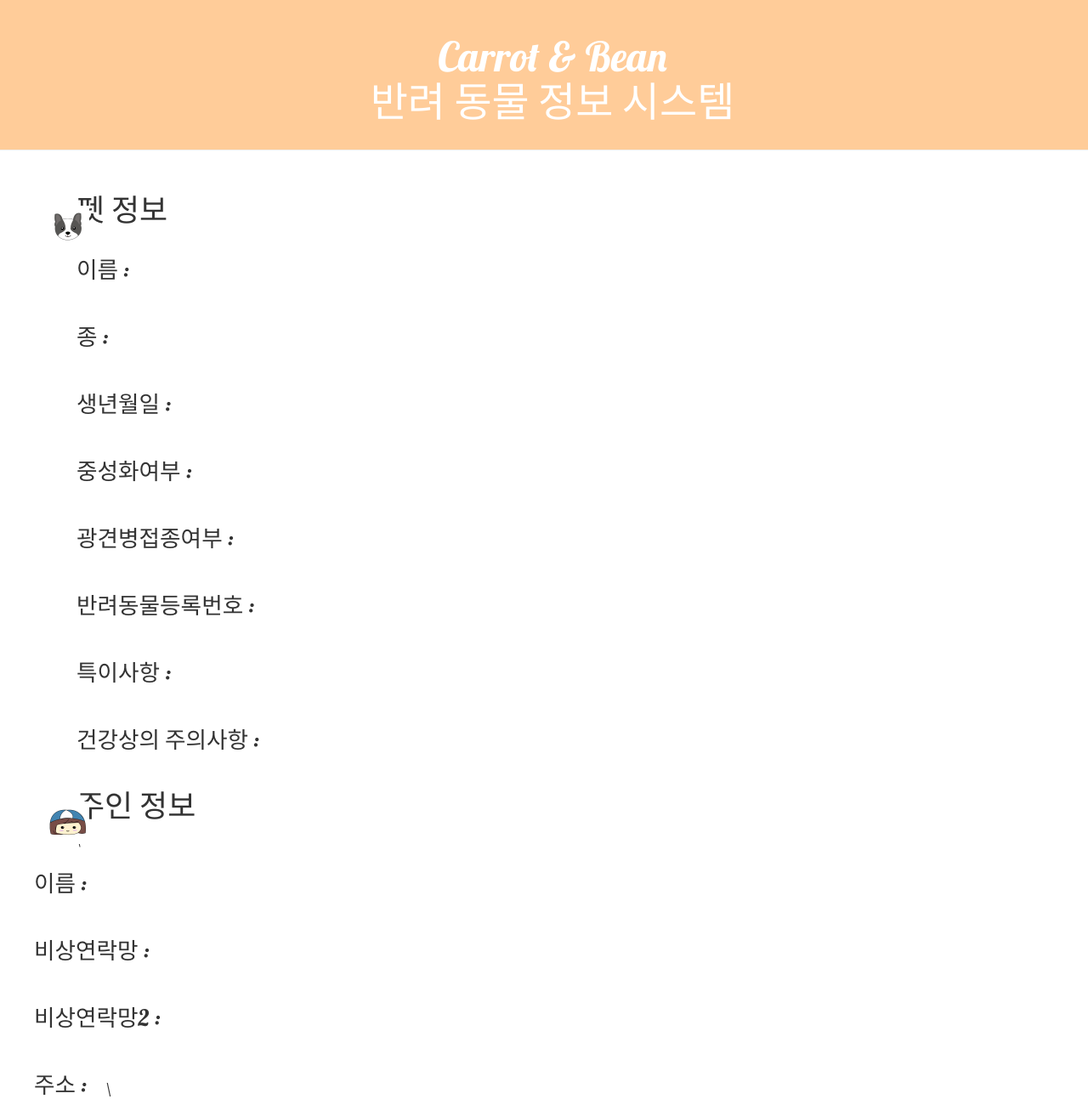
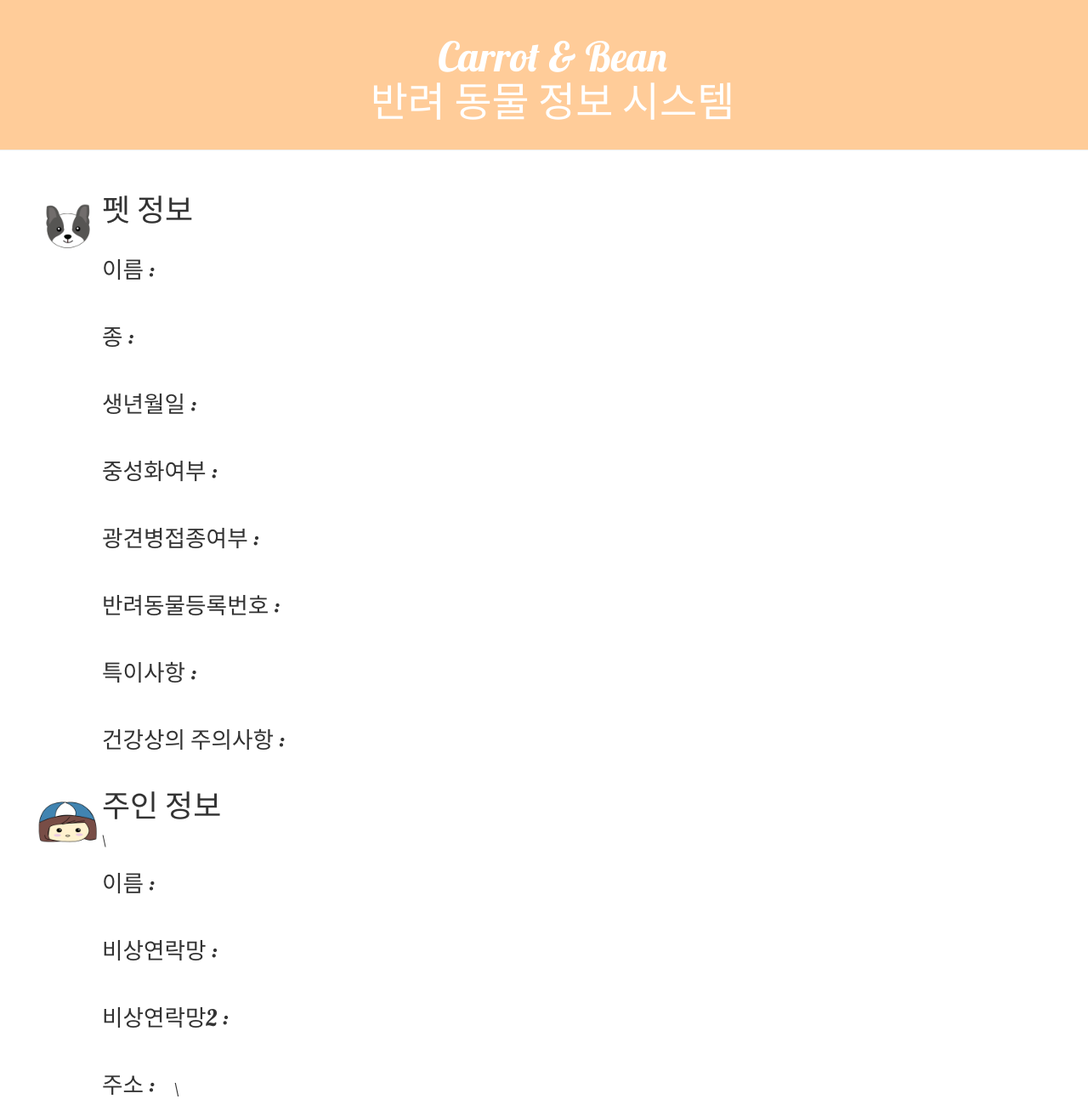
Before and after one commit to kyc0816/my-first-blog, a Django app: template blog/templates/blog/post_detail.html in a window 1280 px wide. Shown: the top 1313 px of the page at 85% size. Run offline with Django 3.2, Linux system fonts and the light colour scheme; the template is opened without the code that fills it, so the values that code supplies are empty; some libraries are stand-ins or nearby versions.

Commit message:
For a long time

```diff
--- a/blog/static/css/blog.css
+++ b/blog/static/css/blog.css
@@ -12,10 +12,9 @@
 }
 
 #icon_info {
-    width: 50px;
-    height: 50px;
+    width: 80px;
+    height: 80px;
     float: left;
-    transform: translate(15px,15px);
 }
 
 .content {
--- a/blog/templates/blog/post_detail.html
+++ b/blog/templates/blog/post_detail.html
@@ -10,7 +10,7 @@
         {% endif %}
         {% endif %}
         <div class="petinfo">
-            <img src="/static/pet.jpg" alt="img" id="icon_info"/><h1>펫 정보</h1>
+            <div><img src="/static/pet.jpg" alt="img" id="icon_info"/><h1>펫 정보</h1></div>
             <table class="petinfotable">
               <tbody>
                 <tr><td><p class="listTitleType">이름 :&nbsp;&nbsp;&nbsp;&nbsp;</p></td><td><p class="listTitle">{{ post.title }}</p></td></tr>
@@ -37,7 +37,7 @@
 
         </div>
         <div class="ownerinfo">
-            <img src="/static/owner.jpg" alt="img" id="icon_info"/><h1>주인 정보</h1>
+            <div><img src="/static/owner.jpg" alt="img" id="icon_info"/><h1>주인 정보</h1></div>
             <table class="ownerinfotable">
               <tbody>
                 <tr><td><p class="listTitleType">이름 :&nbsp;&nbsp;&nbsp;&nbsp;</p></td><td><p class="listTitle">{{ post.number }}</p></td></tr>
```
